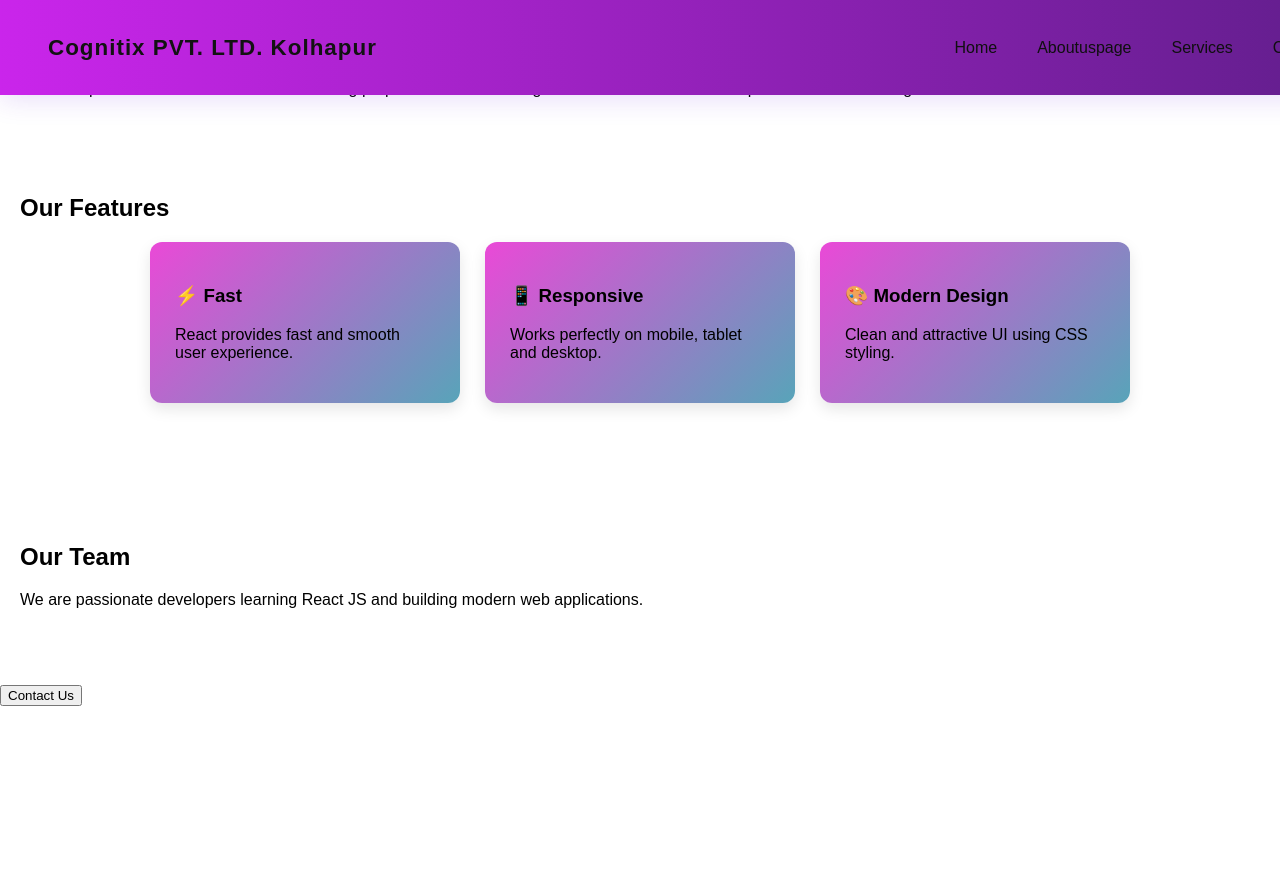
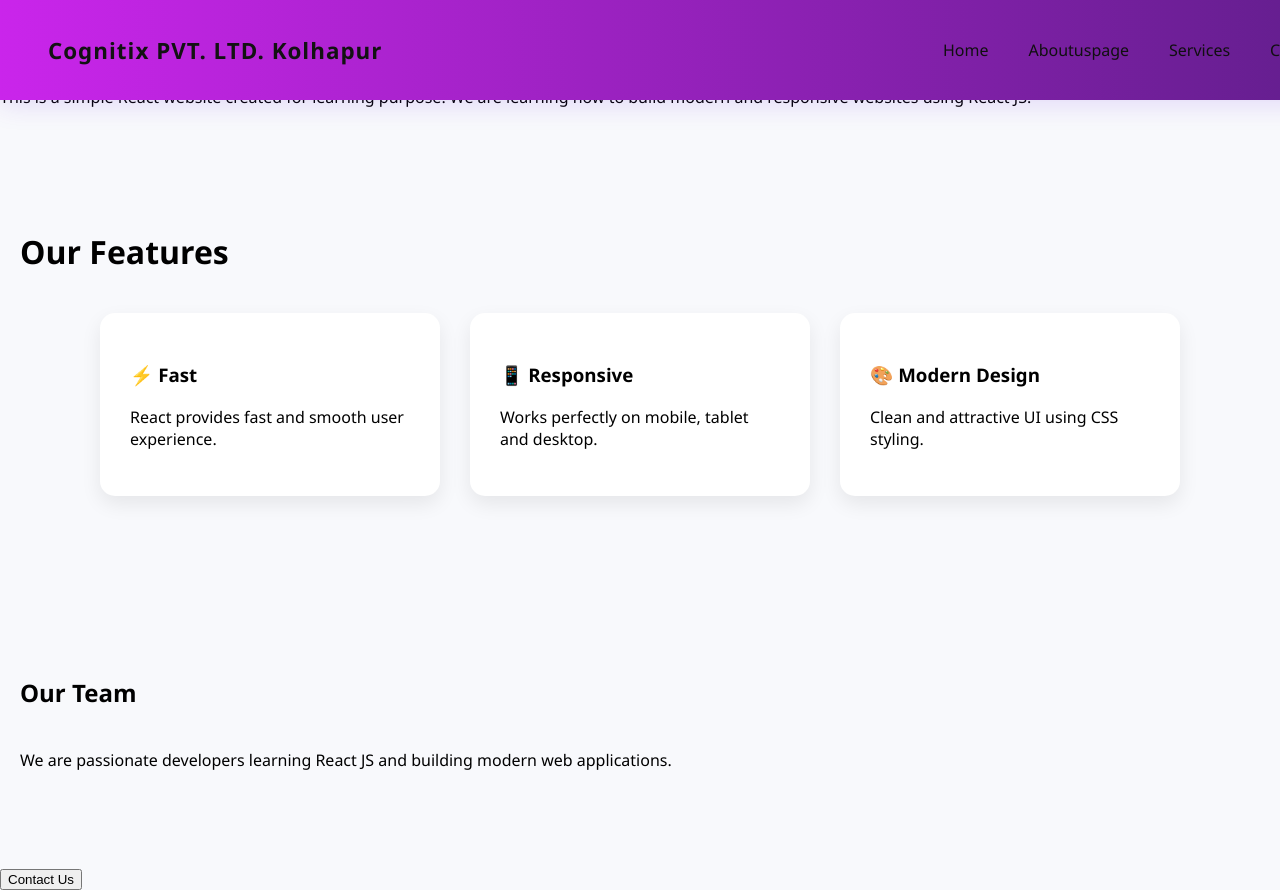
Before and after one commit to samratKilledar/Cognitix-website, a React (Create React App) app: page /Aboutuspage in a window 1280 px wide. Before the commit the page ends 800 px from the top, so only its background shows below. Built offline with nearby package versions, Linux system fonts and the light colour scheme.

Commit message:
new code

```diff
--- a/src/pages/Aboutuspageui.css
+++ b/src/pages/Aboutuspageui.css
@@ -1,114 +1,201 @@
+/* GLOBAL */
 body {
   margin: 0;
-  font-family: Arial, sans-serif;
+  font-family: 'Segoe UI', sans-serif;
+  background: #f8f9fc;
 }
 
 .about-page {
   text-align: center;
+  overflow-x: hidden;
 }
 
-/* HERO */
+/* ================= HERO SECTION ================= */
+
 .hero {
-  background: linear-gradient(135deg,#ea49d7,#58a4b9);;
+  background: linear-gradient(135deg, #007bff, #00c6ff);
   color: white;
+  padding: 100px 20px;
+}
+
+.hero h1 {
+  font-size: 48px;
+  margin-bottom: 20px;
+}
+
+.hero p {
+  font-size: 20px;
+  max-width: 700px;
+  margin: auto;
+}
+
+/* ================= FEATURES ================= */
+
+.features {
   padding: 80px 20px;
 }
 
-.hero h1 {
-  font-size: 42px;
+.features h2 {
+  margin-bottom: 40px;
+  font-size: 32px;
 }
 
-.hero p {
+.feature-box {
+  display: flex;
+  justify-content: center;
+  gap: 30px;
+  flex-wrap: wrap;
+}
+
+.card {
+  background: white;
+  width: 280px;
+  padding: 30px;
+  border-radius: 15px;
+  box-shadow: 0 8px 20px rgba(0,0,0,0.08);
+  transition: 0.4s ease;
+}
+
+.card:hover {
+  transform: translateY(-12px);
+  box-shadow: 0 12px 25px rgba(0,0,0,0.15);
+}
+
+.icon {
+  font-size: 45px;
+  color: #007bff;
+  margin-bottom: 15px;
+}
+
+/* ================= MISSION & VISION ================= */
+
+.info-section {
+  padding: 80px 20px;
+  background: white;
+}
+
+.info-container {
+  display: flex;
+  justify-content: center;
+  gap: 40px;
+  flex-wrap: wrap;
+}
+
+.info-box {
+  width: 350px;
+  padding: 30px;
+  border-radius: 12px;
+  background: #f4f6f9;
+  transition: 0.3s;
+}
+
+.info-box:hover {
+  background: #007bff;
+  color: white;
+  transform: scale(1.05);
+}
+
+/* ================= COUNTER SECTION ================= */
+
+.counter {
+  background: #f1f3f7;
+  padding: 80px 20px;
+}
+
+.counter-container {
+  display: flex;
+  justify-content: center;
+  gap: 60px;
+  flex-wrap: wrap;
+}
+
+.counter-box h2 {
+  font-size: 42px;
+  color: #007bff;
+}
+
+.counter-box p {
   font-size: 18px;
 }
 
-/* FEATURES */
-.features {
-  padding: 60px 20px;
+/* ================= TEAM SECTION ================= */
+
+.team {
+  padding: 80px 20px;
 }
 
-.feature-box {
+.team h2 {
+  margin-bottom: 40px;
+}
+
+.team-container {
   display: flex;
   justify-content: center;
   gap: 25px;
   flex-wrap: wrap;
 }
 
-.card {
-  background: linear-gradient(135deg,#ea49d7,#58a4b9);;
-  width: 260px;
-  padding: 25px;
-  border-radius: 12px;
-  box-shadow: 0 6px 15px rgba(0,0,0,0.1);
+.team-card {
+  background: #fff;
+  padding: 30px;
+  width: 250px;
+  border-radius: 15px;
+  box-shadow: 0 8px 20px rgba(0,0,0,0.08);
   transition: 0.4s;
 }
 
-.card:hover {
-  transform: translateY(-10px) scale(1.05);
+.team-card:hover {
+  background: linear-gradient(135deg, #007bff, #00c6ff);
+  color: white;
+  transform: translateY(-10px);
 }
 
-.icon {
-  font-size: 40px;
-  color: #007bff;
-}
+/* ================= CONTACT SECTION ================= */
 
-/* COUNTER */
-.counter {
-  background: linear-gradient(135deg,#ea49d7,#58a4b9);;
+.contact-section {
   padding: 60px;
 }
 
-.counter-box h2 {
-  font-size: 40px;
-  color: #007bff;
-}
-
-.counter-icon {
-  font-size: 35px;
-}
-
-/* TEAM */
-.team {
-  padding: 60px 20px;
-}
-
-.team-container {
-  display: flex;
-  justify-content: center;
-  gap: 20px;
-  flex-wrap: wrap;
-}
-
-.team-card {
-  background: linear-gradient(135deg,#ea49d7,#58a4b9);;
-  padding: 25px;
-  width: 220px;
-  border-radius: 10px;
-  box-shadow: 0 5px 12px rgba(0,0,0,0.1);
+.contact-btn {
+  padding: 15px 35px;
+  border: none;
+  background: linear-gradient(135deg, #007bff, #00c6ff);
+  color: white;
+  font-size: 18px;
+  border-radius: 30px;
+  cursor: pointer;
   transition: 0.3s;
 }
 
-.team-card:hover {
-  background: #007bff;
-  color: white;
-  transform: translateY(-8px);
+.contact-btn:hover {
+  transform: scale(1.1);
 }
 
-/* CONTACT BUTTON */
-.contact-section {
-  margin: 50px;
+/* ================= FOOTER ================= */
+
+.footer {
+  background: #222;
+  color: white;
+  padding: 25px;
+  margin-top: 50px;
 }
 
-.contact-btn {
-  padding: 14px 30px;
-  border: none;
-  background: #007bff;
-  color: white;
-  font-size: 18px;
-  border-radius: 8px;
-  cursor: pointer;
+/* ================= RESPONSIVE ================= */
+
+@media (max-width: 768px) {
+  .hero h1 {
+    font-size: 32px;
+  }
+
+  .card {
+    width: 90%;
+  }
+
+  .info-box {
+    width: 90%;
+  }
+
+  .team-card {
+    width: 90%;
+  }
 }
-
-.contact-btn:hover {
-  background: #0056b3;
-}
```
